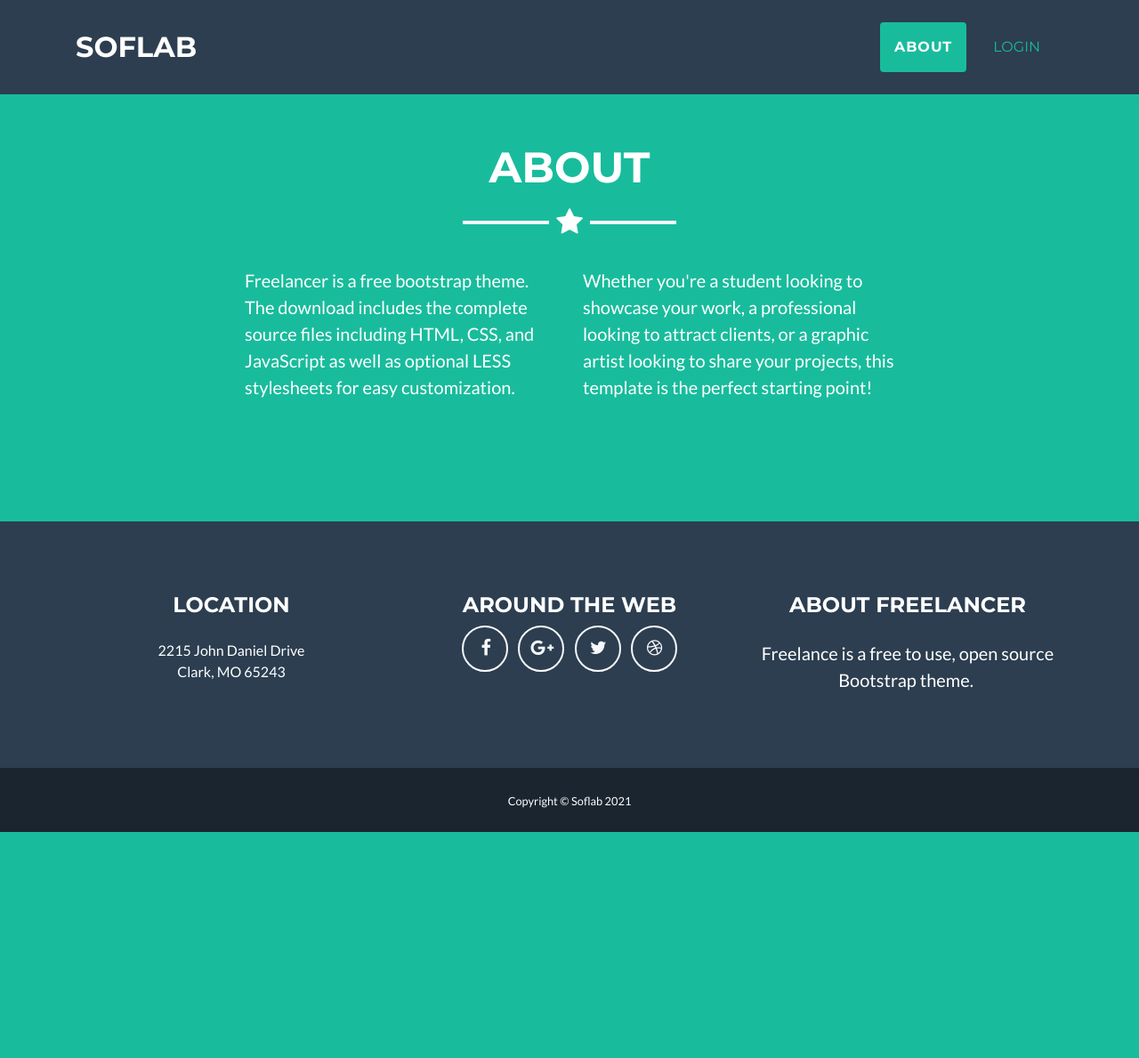
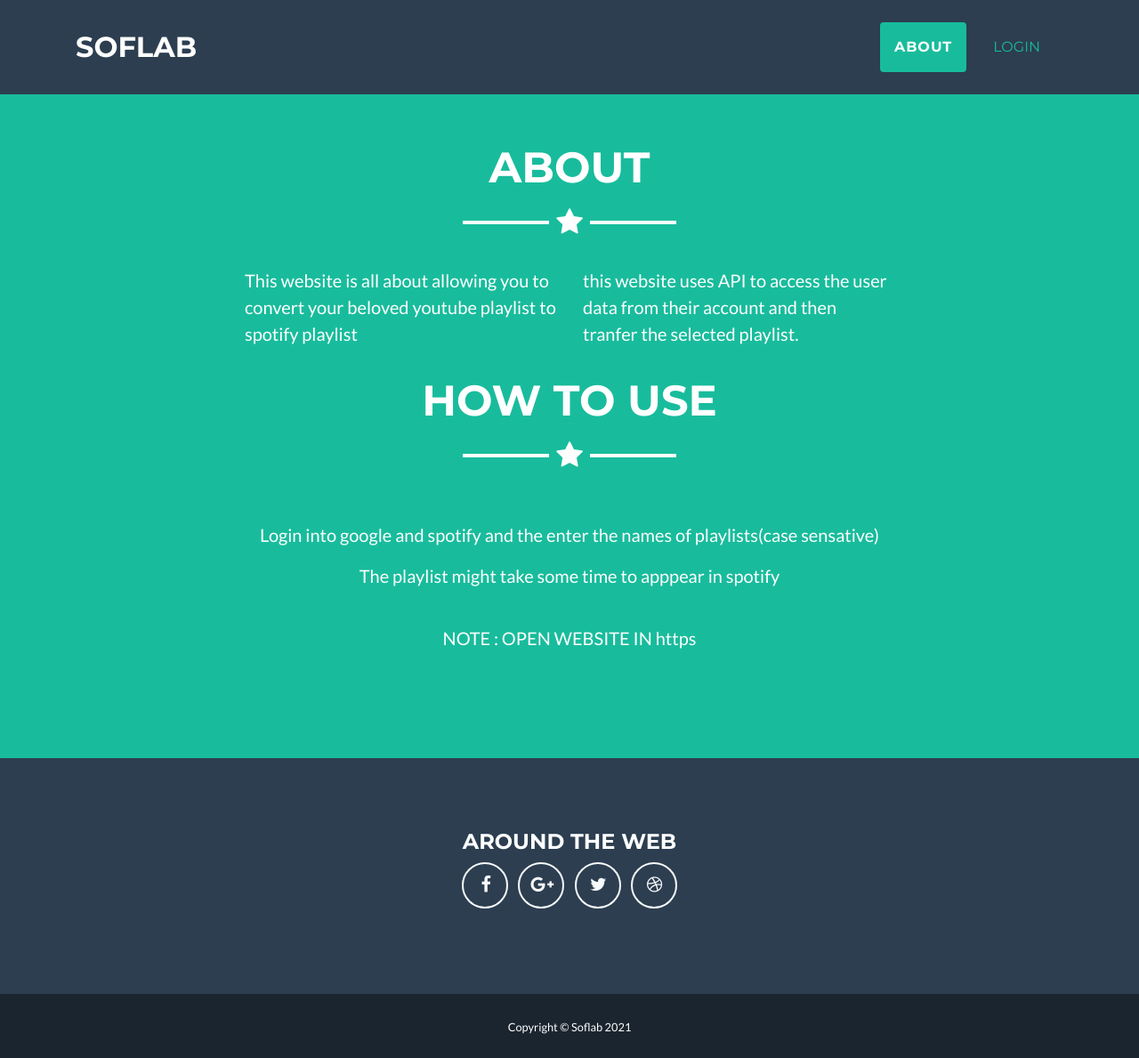
Before and after one commit to rishabh9120/soflab_api, a Flask app: page / in a window 1280 px wide. Shown: the whole page at 89% size. Before the commit the page ends 935 px from the top, so only its background shows below. Run offline with Flask 2, Linux system fonts and the light colour scheme; some libraries are stand-ins or nearby versions.

Commit message:
description changed

```diff
--- a/assignment/templates/index.html
+++ b/assignment/templates/index.html
@@ -45,17 +45,28 @@
             <hr class="star-light mb-5">
             <div class="row">
                 <div class="col-lg-4 ml-auto">
-                    <p class="lead">Freelancer is a free bootstrap theme. The download includes the complete source
-                        files including HTML, CSS, and JavaScript as well as optional LESS stylesheets for easy
-                        customization.</p>
+                    <p class="lead">This website is all about allowing you to convert your beloved youtube playlist to
+                        spotify playlist </p>
                 </div>
                 <div class="col-lg-4 mr-auto">
-                    <p class="lead">Whether you're a student looking to showcase your work, a professional looking to
-                        attract clients, or a graphic artist looking to share your projects, this template is the
-                        perfect starting point!</p>
+                    <p class="lead">this website uses API to access the user data from their account and then tranfer
+                        the selected playlist. </p>
                 </div>
             </div>
             <div class="text-center mt-4"></div>
+            <h2 class="text-uppercase text-center text-white">How To Use</h2>
+            <hr class="star-light mb-5">
+            <br class="row justify-items-center">
+            <center>
+                <p class="lead">Login into google and spotify and the enter the names of playlists(case sensative)
+                </p>
+                <p class="lead">The playlist might take some time to apppear in spotify</p>
+                </br>
+                <p class="lead">NOTE : OPEN WEBSITE IN https </p>
+            </center>
+
+        </div>
+        <div class="text-center mt-4"></div>
         </div>
     </section>
     {% if login %}
@@ -93,11 +104,7 @@
     {% endif %}
     <footer class="text-center footer">
         <div class="container">
-            <div class="row">
-                <div class="col-md-4 mb-5 mb-lg-0">
-                    <h4 class="text-uppercase mb-4">Location</h4>
-                    <p>2215 John Daniel Drive<br>Clark, MO 65243</p>
-                </div>
+            <div class="row justify-content-center">
                 <div class="col-md-4 mb-5 mb-lg-0">
                     <h4 class="text-uppercase">Around the Web</h4>
                     <ul class="list-inline">
@@ -115,10 +122,6 @@
                                 href="#"><i class="fa fa-dribbble fa-fw"></i></a></li>
                     </ul>
                 </div>
-                <div class="col-md-4">
-                    <h4 class="text-uppercase mb-4">About Freelancer</h4>
-                    <p class="lead mb-0"><span>Freelance is a free to use, open source Bootstrap theme.&nbsp;</span></p>
-                </div>
             </div>
         </div>
     </footer>
```
